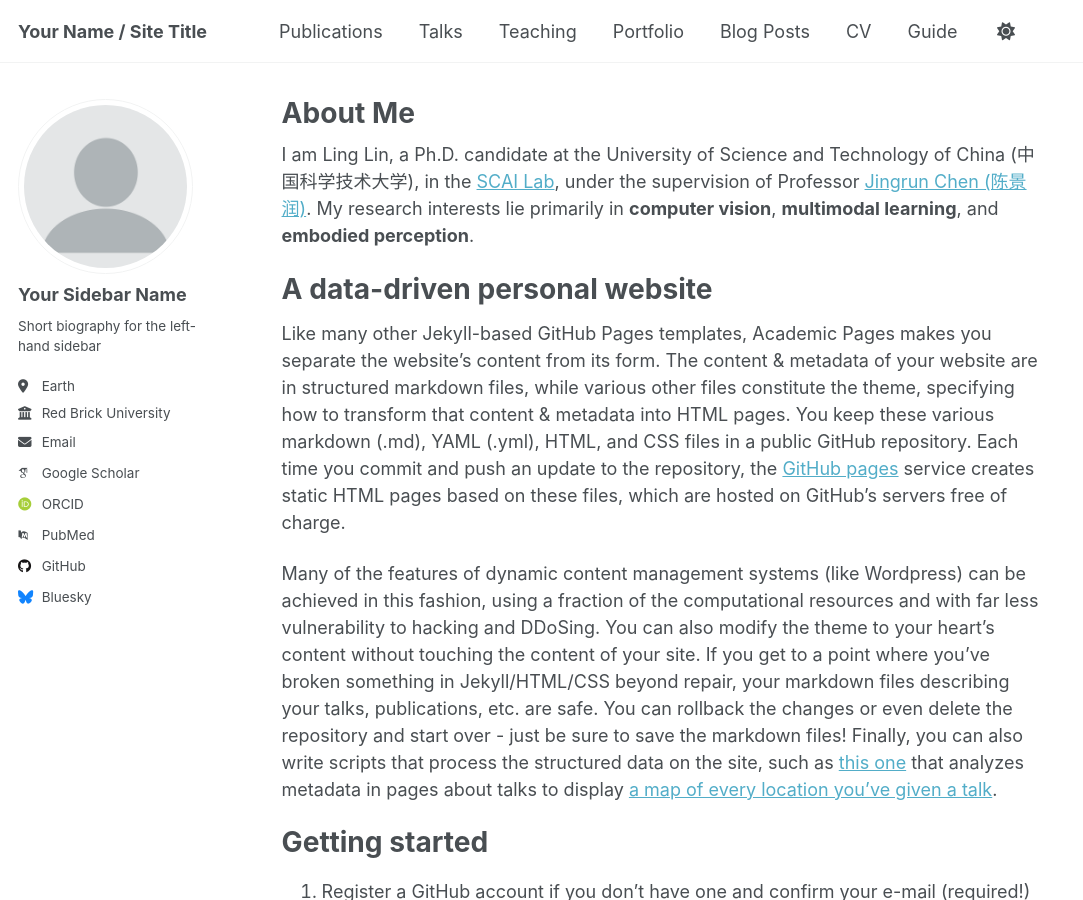
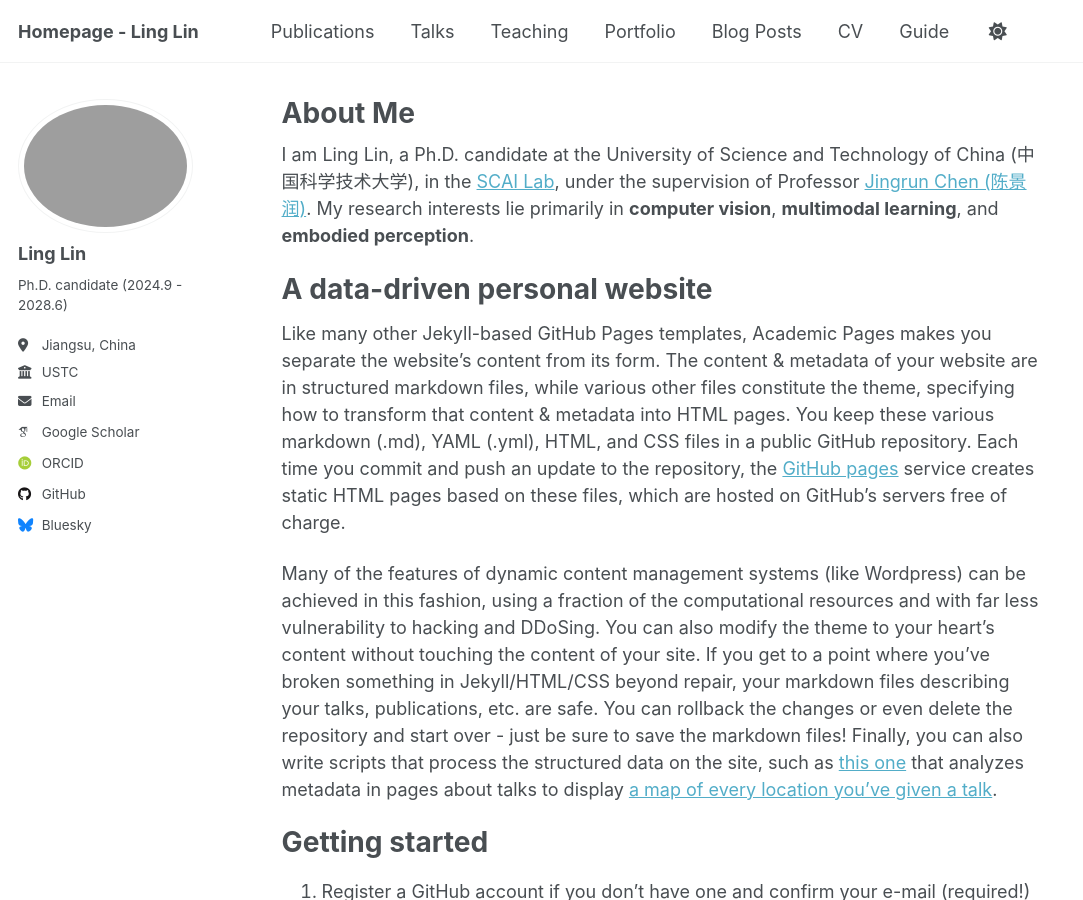
Before and after one commit to LingLin-ll/LingLin-ll.github.io, a Jekyll site: the page built from _pages/about.md, in a window 1280 px wide and 900 px high. Shown: the whole window, without its empty margins (0-1083 px from the left). Built offline with Jekyll 4.4.1, drawn with Linux system fonts in a browser that asks for light colours; some web fonts are replaced.

Commit message:
Update _config.yml

```diff
--- a/_config.yml
+++ b/_config.yml
@@ -9,7 +9,7 @@
 # Basic Site Settings
 locale                   : "en-US"
 site_theme               : "default"
-title                    : "Your Name / Site Title"
+title                    : "Homepage - Ling Lin"
 title_separator          : "-"
 name                     : &name "Your Name"
 description              : &description "personal description"
@@ -22,14 +22,14 @@ repository               : "academicpages/academicpages.github.io"
 #               Additional customization can be done by editing /_includes/author-profile.html
 author:
   # Biographic information
-  avatar           : "profile.png"
-  name             : "Your Sidebar Name"
+  avatar           : "LingLin.png"
+  name             : "Ling Lin"
   pronouns         : # example: "she/her"
-  bio              : "Short biography for the left-hand sidebar"
-  location         : "Earth"
-  employer         : "Red Brick University"
+  bio              : "Ph.D. candidate (2024.9 - 2028.6)"
+  location         : "Jiangsu, China"
+  employer         : "USTC"
   uri              : # URL
-  email            : "none@example.org"
+  email            : "linglin00d@gmail.com"
 
   # Academic websites
   academia         : # URL
@@ -38,7 +38,7 @@ author:
   impactstory      : # URL
   orcid            : "http://orcid.org/yourorcidurl"
   semantic         : # URL
-  pubmed           : "https://www.ncbi.nlm.nih.gov/pubmed/?term=john+snow"
+  Hugging Face           : "https://huggingface.co/LingLin00"
   researchgate     : # URL
   scopus           : # URL
 
```
